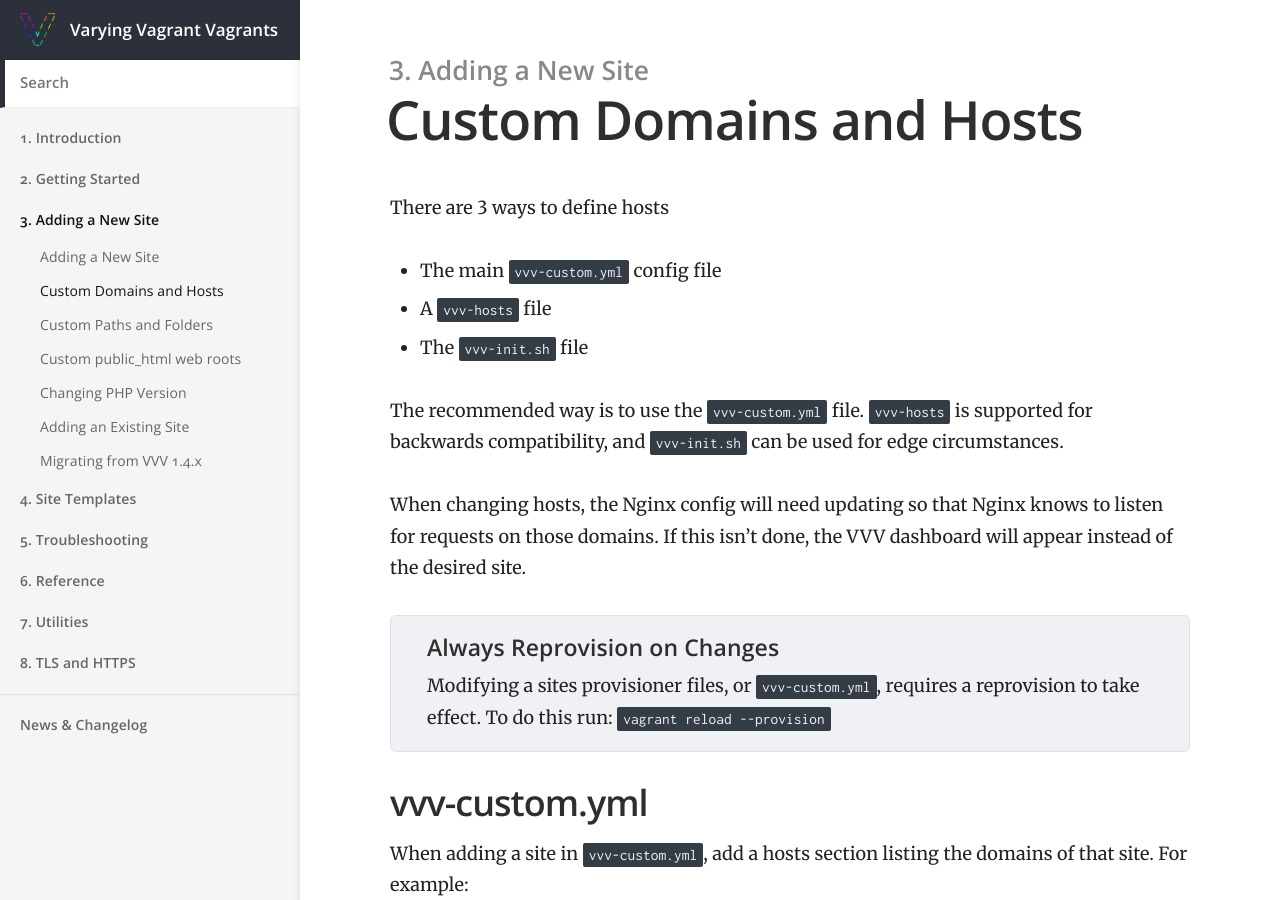
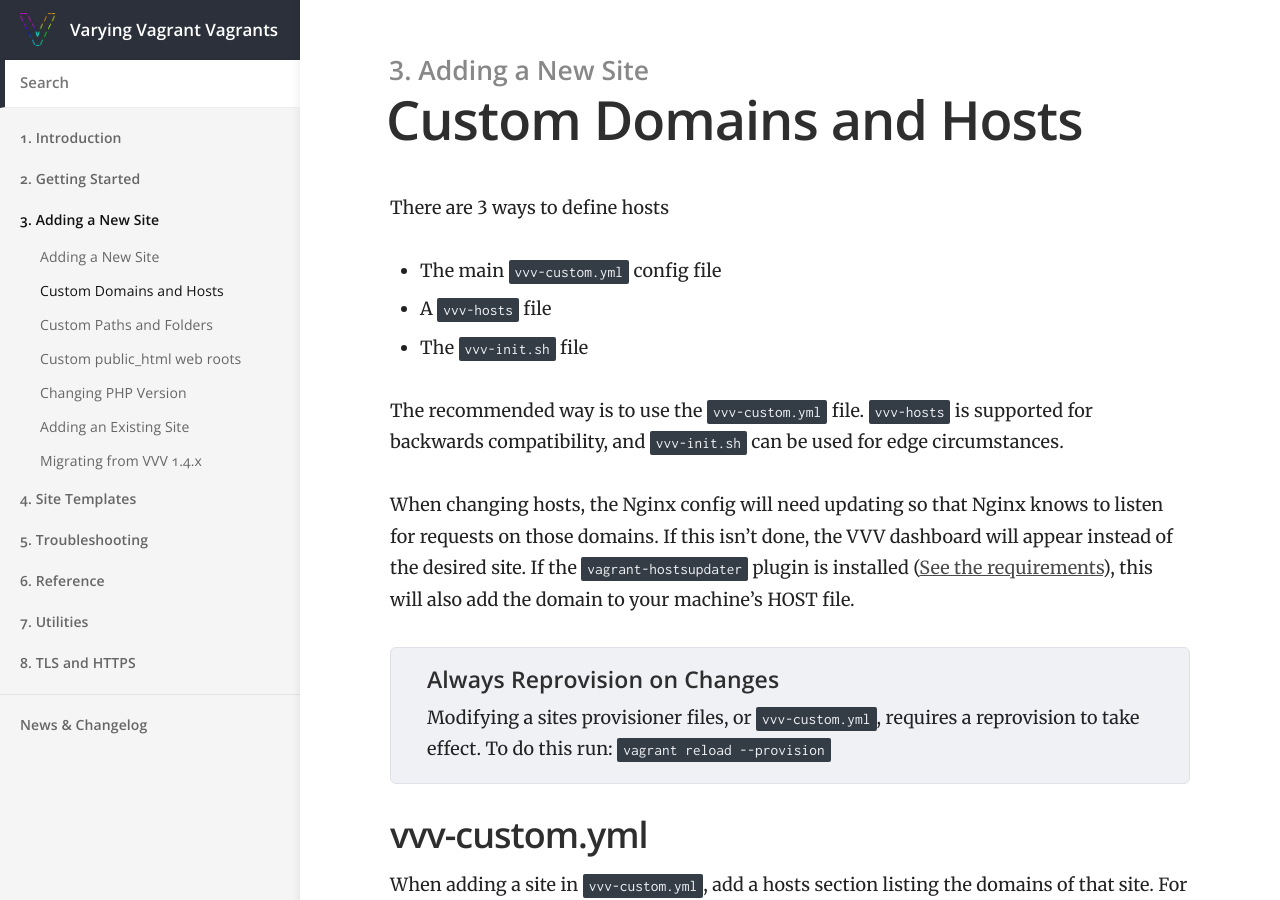
Before and after one commit to Varying-Vagrant-Vagrants/varyingvagrantvagrants.org, a Jekyll site: the page built from docs/en-US/adding-a-new-site/custom-domains-hosts.md, in a window 1280 px wide and 900 px high. Built offline with Jekyll 4.4.1, drawn with Linux system fonts in a browser that asks for light colours.

Commit message:
Add note on using hostsupdater plugin
new hosts specified in `vvv-custom.yml` will only be added to the host machine's HOST file if the `vagrant-hostsupdater` plugin is installed

```diff
--- a/docs/en-US/adding-a-new-site/custom-domains-hosts.md
+++ b/docs/en-US/adding-a-new-site/custom-domains-hosts.md
@@ -14,7 +14,7 @@ There are 3 ways to define hosts
 
 The recommended way is to use the `vvv-custom.yml` file. `vvv-hosts` is supported for backwards compatibility, and `vvv-init.sh` can be used for edge circumstances.
 
-When changing hosts, the Nginx config will need updating so that Nginx knows to listen for requests on those domains. If this isn't done, the VVV dashboard will appear instead of the desired site.
+When changing hosts, the Nginx config will need updating so that Nginx knows to listen for requests on those domains. If this isn't done, the VVV dashboard will appear instead of the desired site. If the `vagrant-hostsupdater` plugin is installed ([See the requirements](../installation/software-requirements.md)), this will also add the domain to your machine's HOST file.
 
 {% include always_reprovision.html %}
 
```
